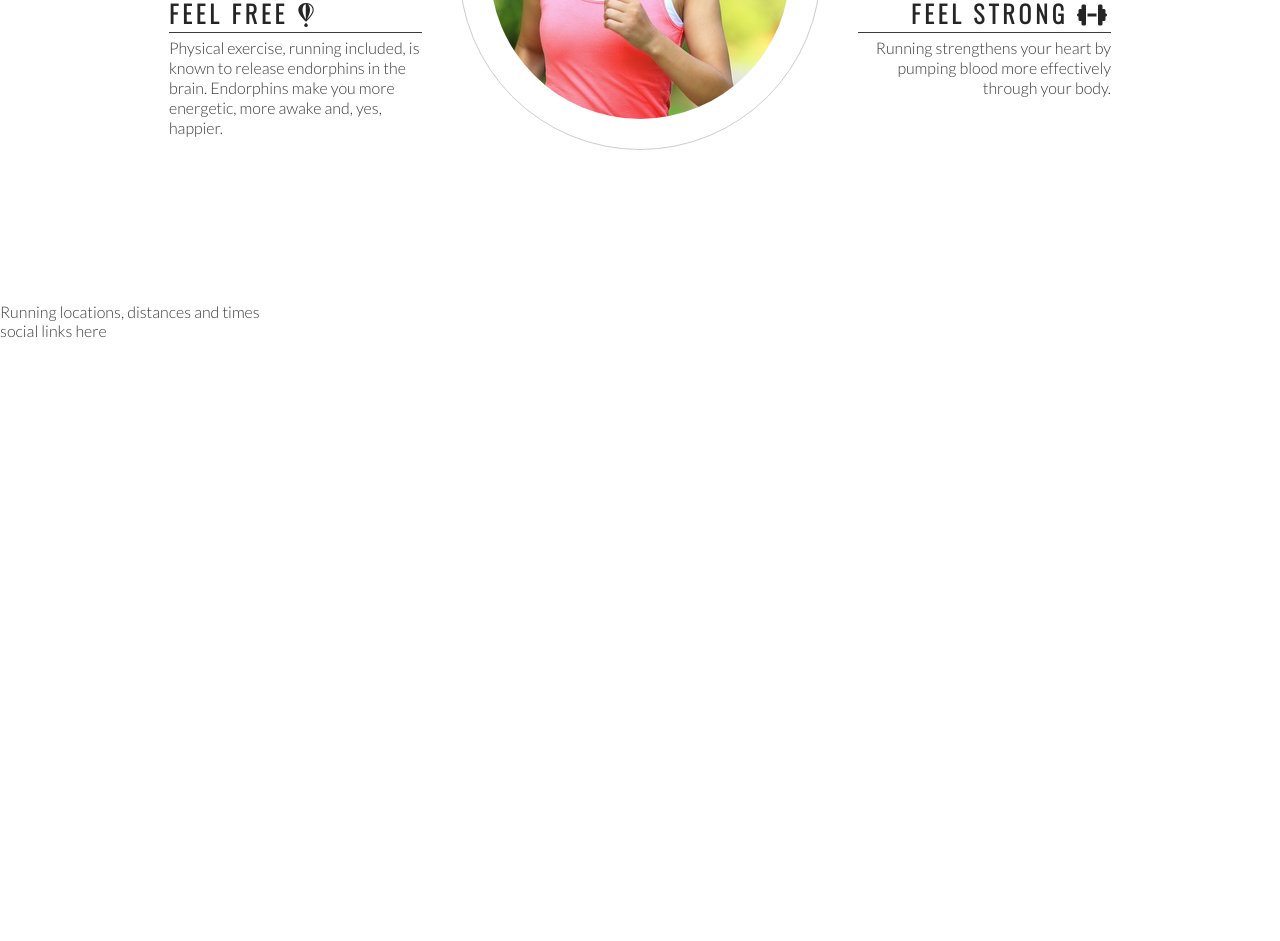
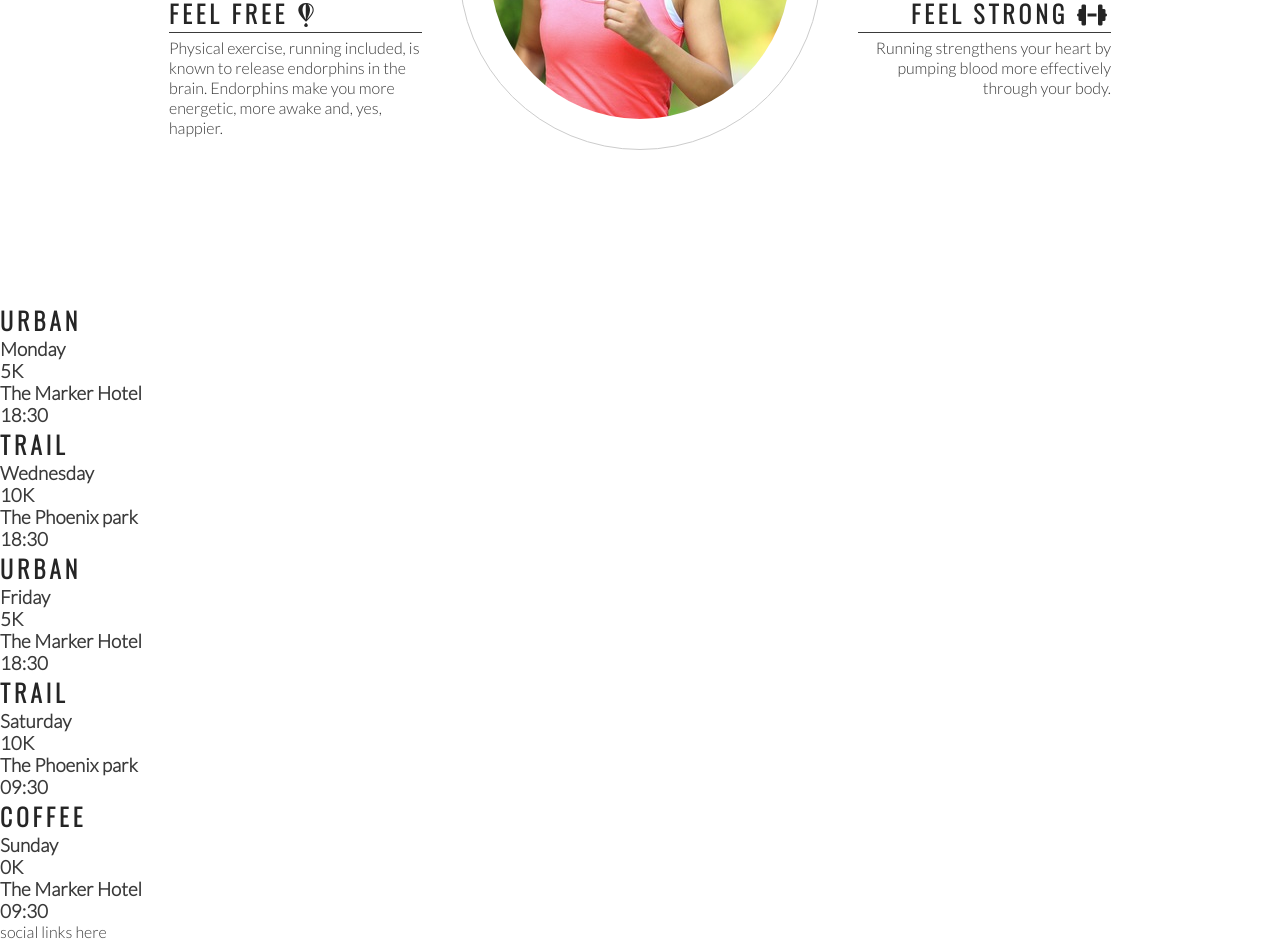
Before and after one commit to KevJohBer/love-running, a plain HTML site: page index.html in a window 1280 px wide. Shown: the part 993-1934 px from the top of the page. Before the commit the page ends 1333 px from the top, so only its background shows below. Drawn offline with nearby package versions, Linux system fonts and the light colour scheme.

Commit message:
Add meetup times main structure

```diff
--- a/index.html
+++ b/index.html
@@ -77,7 +77,41 @@
         </div>
     </section>
     <section>
-        Running locations, distances and times
+        <div>
+            <h2>Urban</h2>
+            <h3>Monday</h3>
+            <h3>5K</h3>
+            <h3>The Marker Hotel</h3>
+            <h3>18:30</h3>
+        </div>
+        <div>
+            <h2>Trail</h2>
+            <h3>Wednesday</h3>
+            <h3>10K</h3>
+            <h3>The Phoenix park</h3>
+            <h3>18:30</h3>
+        </div>
+        <div>
+            <h2>Urban</h2>
+            <h3>Friday</h3>
+            <h3>5K</h3>
+            <h3>The Marker Hotel</h3>
+            <h3>18:30</h3>
+        </div>
+        <div>
+            <h2>Trail</h2>
+            <h3>Saturday</h3>
+            <h3>10K</h3>
+            <h3>The Phoenix park</h3>
+            <h3>09:30</h3>
+        </div>
+        <div>
+            <h2>Coffee</h2>
+            <h3>Sunday</h3>
+            <h3>0K</h3>
+            <h3>The Marker Hotel</h3>
+            <h3>09:30</h3>
+        </div>
     </section>
     <footer>
         social links here
```
